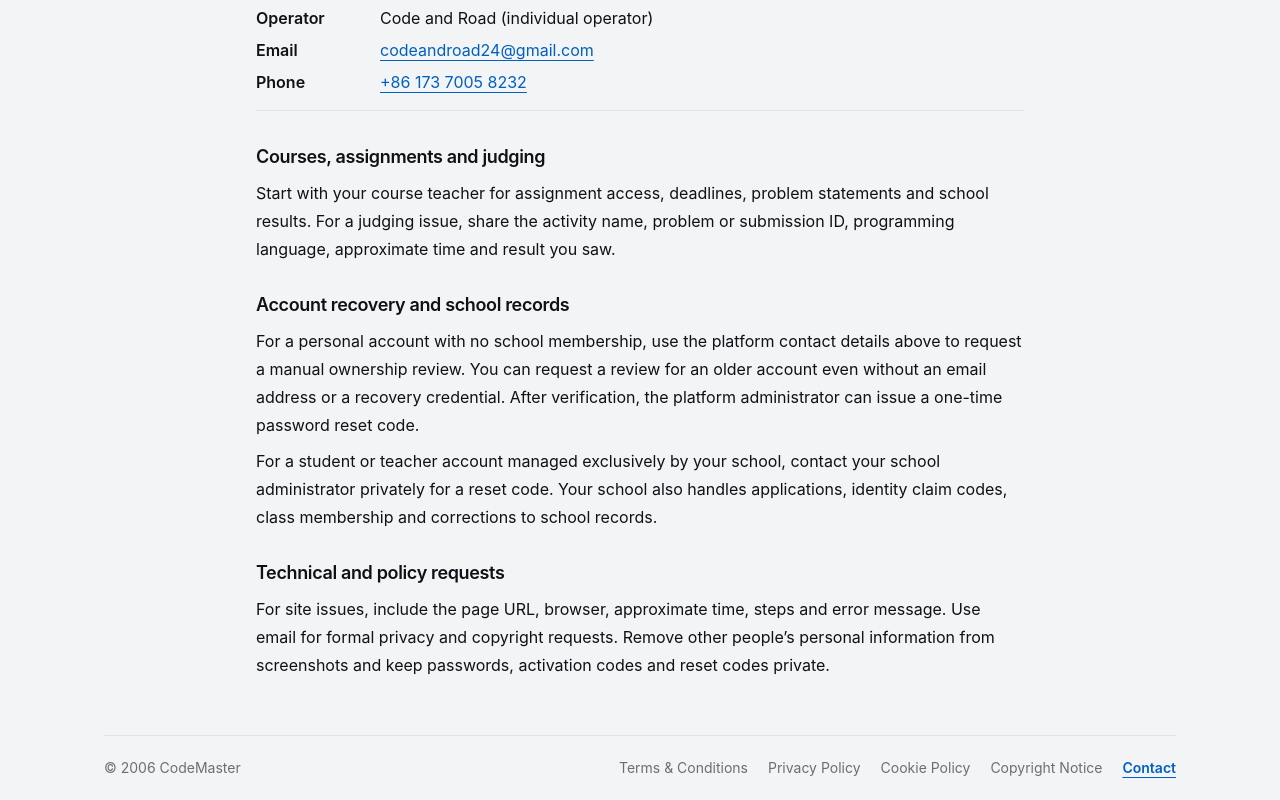
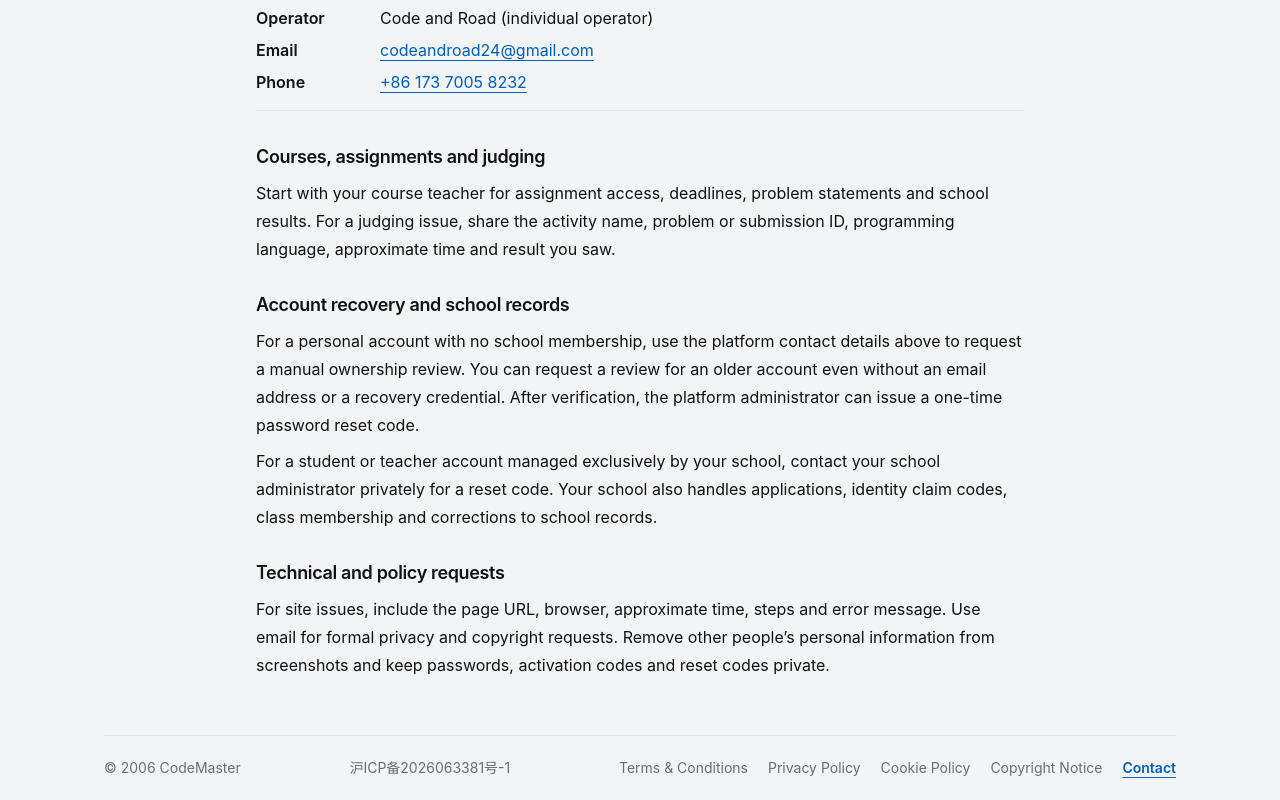
Before and after one commit to codeandroad/codemaster-oj, a Next.js app in the folder apps/web/: page /info/en/contact in a window 1280 px wide. Shown: the part 240-1040 px from the top of the page. Built offline with nearby package versions, Linux system fonts and the light colour scheme.

Commit message:
Display approved ICP registration in the site footer

```diff
--- a/apps/web/src/components/site-footer.tsx
+++ b/apps/web/src/components/site-footer.tsx
@@ -10,6 +10,12 @@ export function SiteFooter({ locale, current, className = "" }: {
   return (
     <footer className={`flex flex-col gap-y-1 border-t border-border py-3 text-sm text-muted-foreground xl:flex-row xl:items-center xl:justify-between xl:gap-x-6 ${className}`}>
       <p className="shrink-0">© 2006 CodeMaster</p>
+      <a
+        href="https://beian.miit.gov.cn/"
+        className="inline-flex min-h-10 shrink-0 items-center justify-center rounded-sm underline-offset-4 hover:text-primary hover:underline focus-visible:outline-2 focus-visible:outline-offset-2 focus-visible:outline-ring"
+      >
+        沪ICP备2026063381号-1
+      </a>
       <nav aria-label={locale === "zh" ? "网站政策与联系" : "Site policies and contact"}>
         <ul className="flex flex-wrap gap-x-3 xl:justify-end xl:gap-x-5">
           {sitePolicySlugs.map(document => (
```
